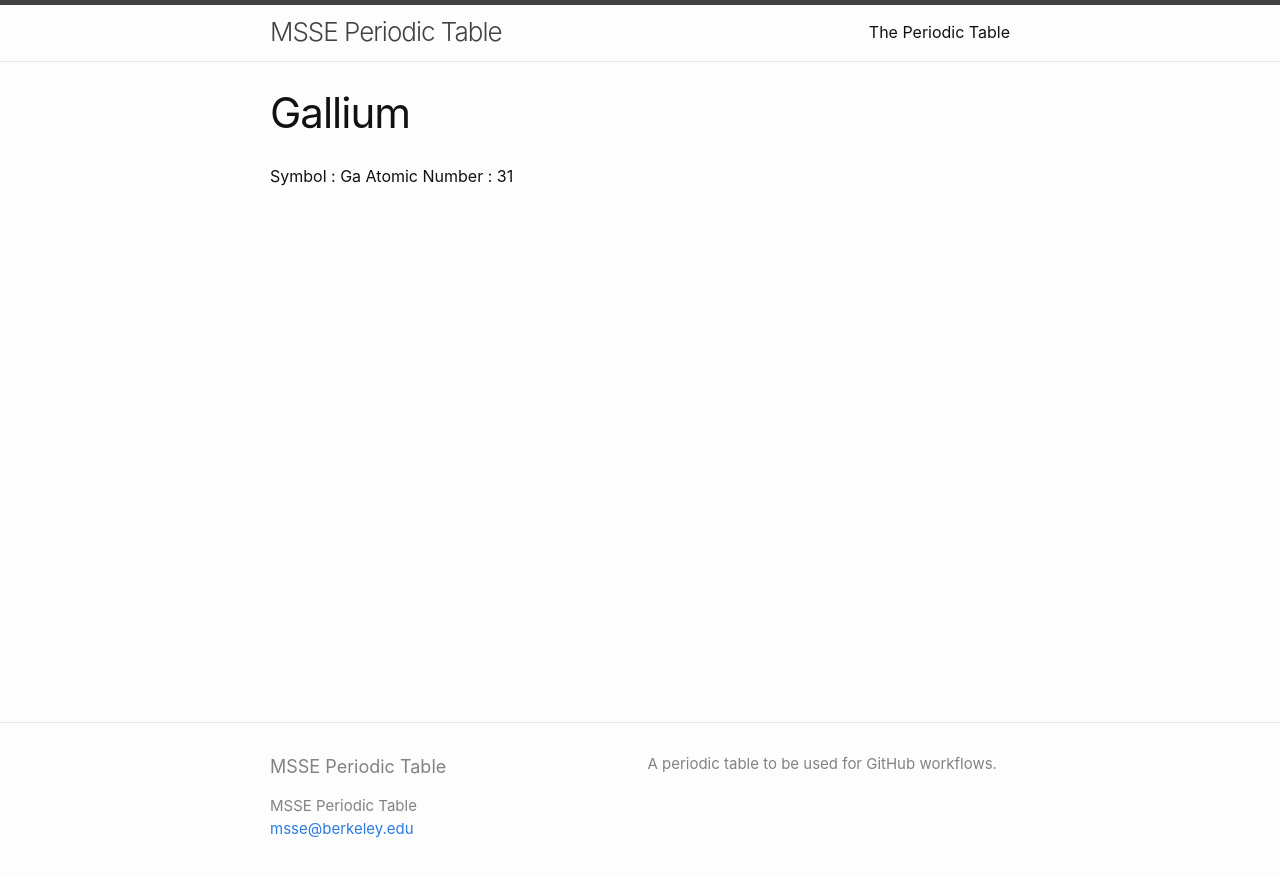
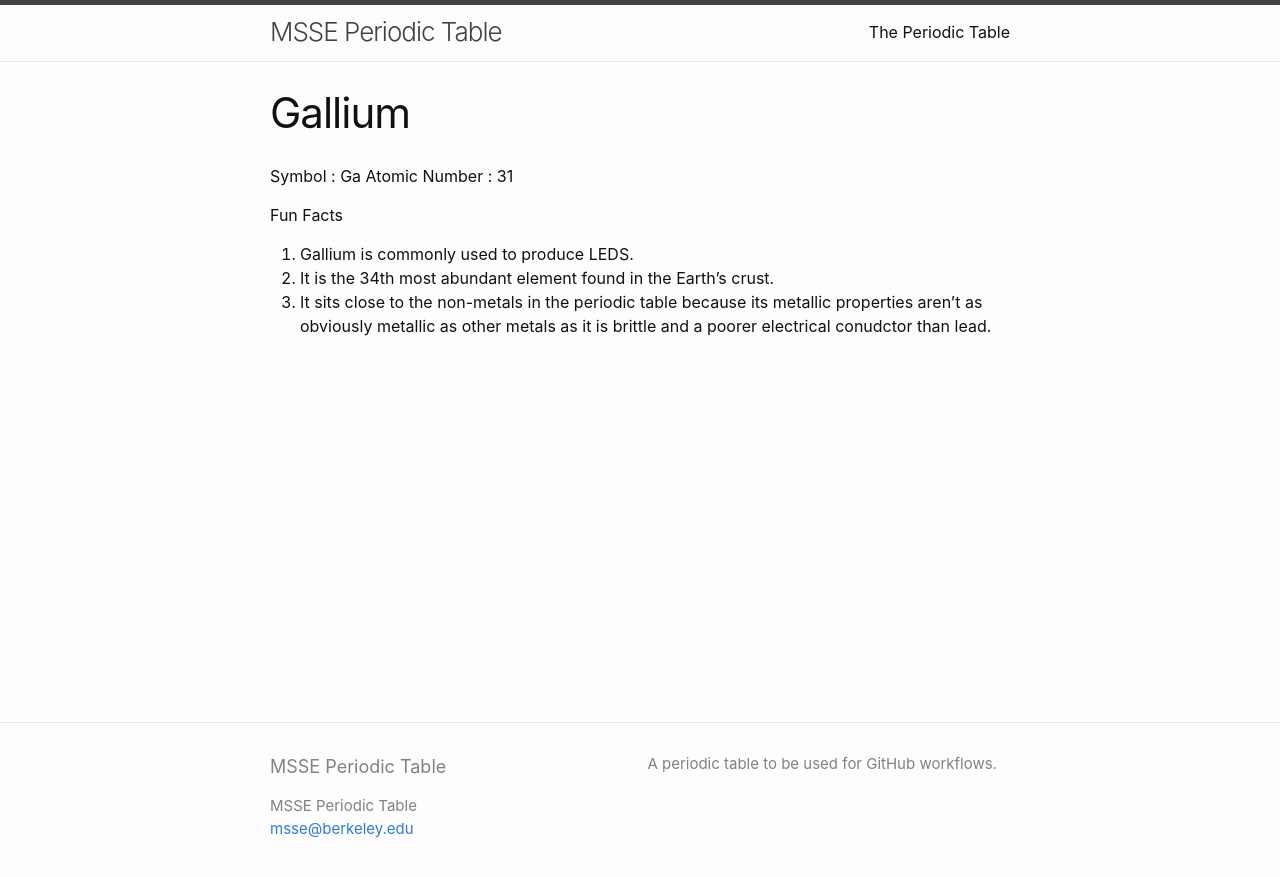
Before and after one commit to msse-chem-280-2024/periodic-table, a Jekyll site: the page built from elements/gallium.md, in a window 1280 px wide. Shown: the top 877 px of the page. Built offline with Jekyll 4.4.1, drawn with Linux system fonts in a browser that asks for light colours.

Commit message:
update gallium page to have three facts

```diff
--- a/elements/gallium.md
+++ b/elements/gallium.md
@@ -5,3 +5,8 @@ title: Gallium
 
 Symbol : Ga
 Atomic Number : 31
+
+Fun Facts
+1. Gallium is commonly used to produce LEDS.
+2. It is the 34th most abundant element found in the Earth's crust.
+3. It sits close to the non-metals in the periodic table because its metallic properties aren't as obviously metallic as other metals as it is brittle and a poorer electrical conudctor than lead.
```
